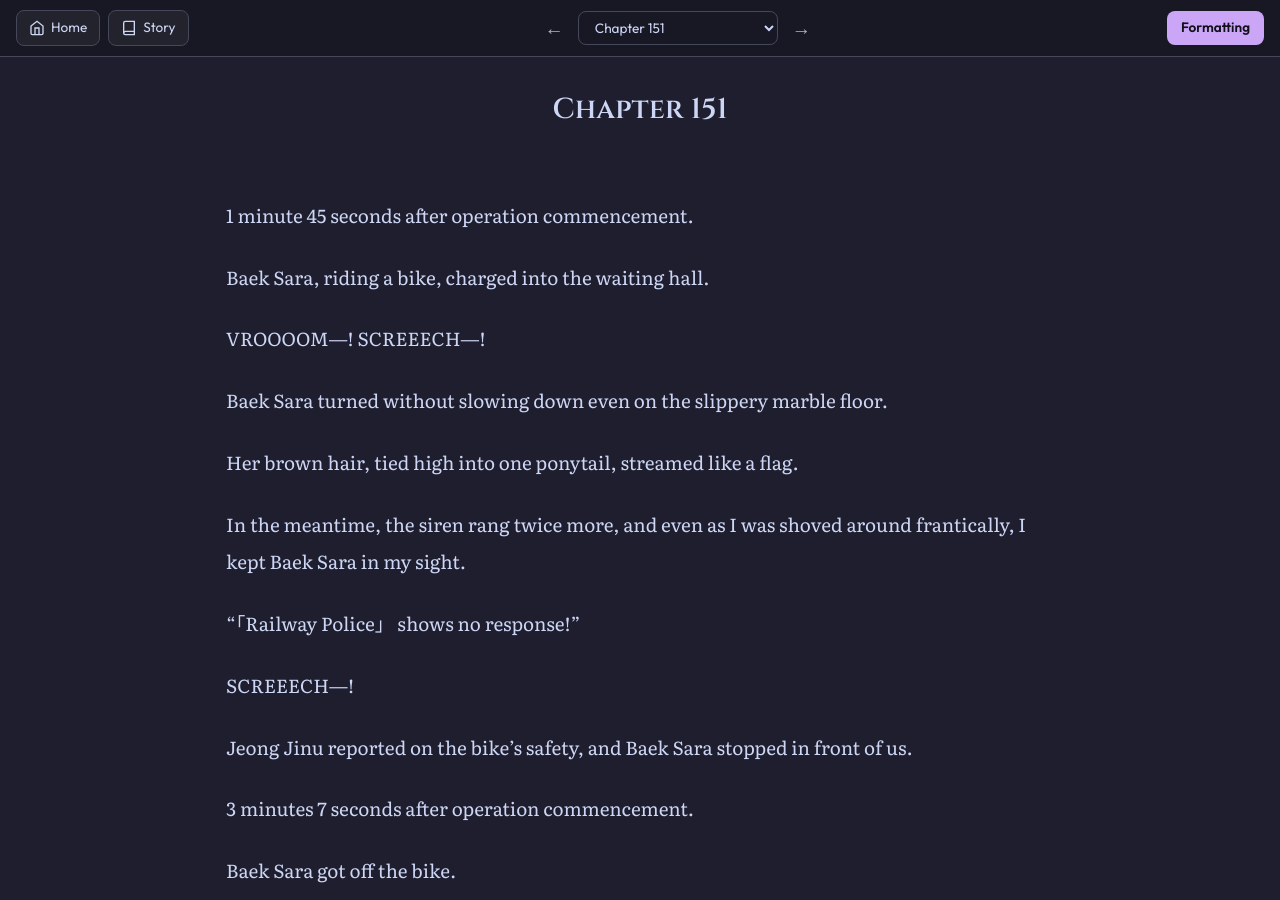
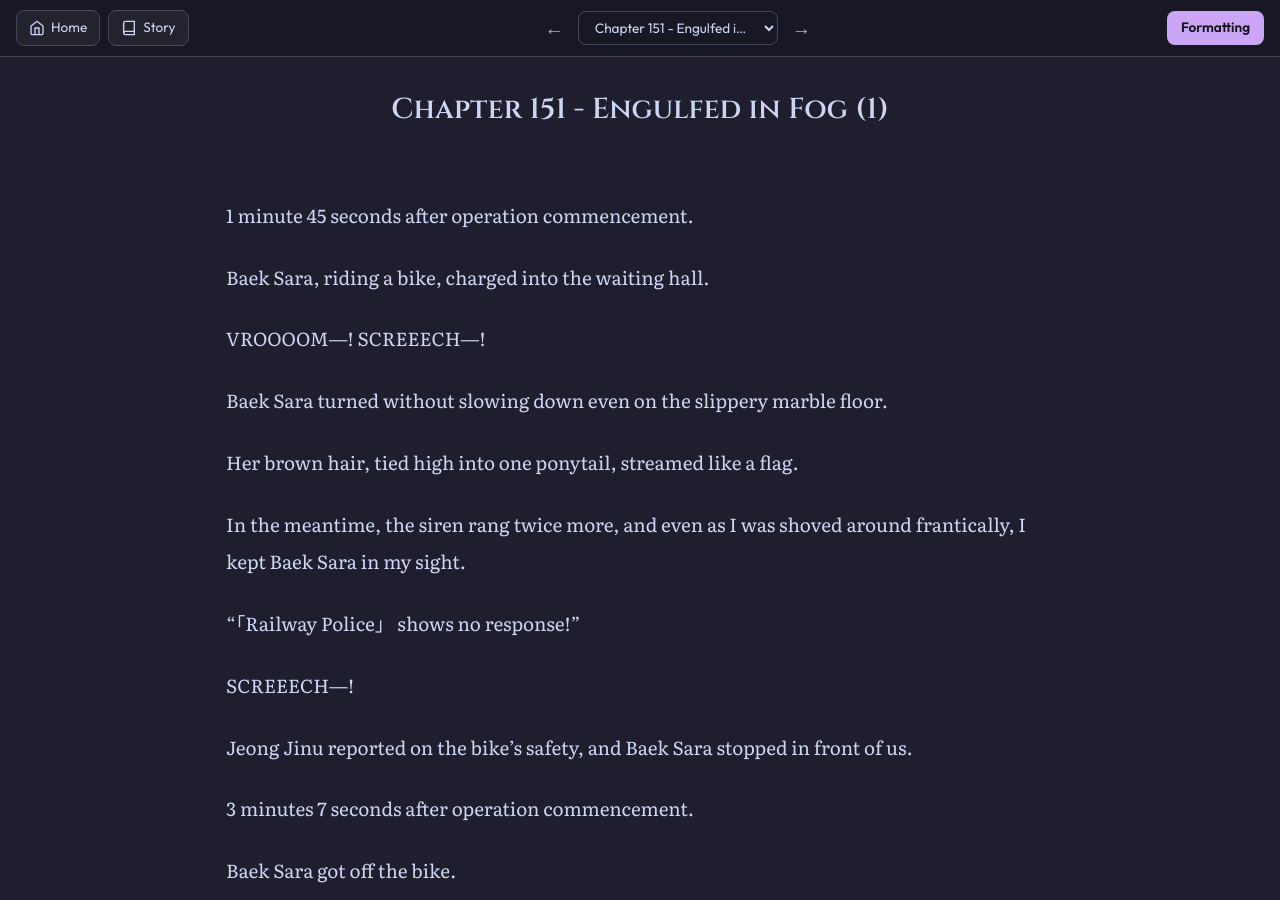
Before and after one commit to soleumn/soleumn.github.io, a Jekyll site: the page built from _chapters/esg/ch151.md, in a window 1280 px wide and 900 px high. Built offline with Jekyll 4.4.1, drawn with Linux system fonts in a browser that asks for light colours; comment, search, counter and statistics services are not loaded.

Commit message:
Update ch151.md

```diff
--- a/_chapters/esg/ch151.md
+++ b/_chapters/esg/ch151.md
@@ -1,5 +1,5 @@
 ---
-title: "Chapter 151"
+title: "Chapter 151 - Engulfed in Fog (1)"
 categories: esg
 capitulo: 151
 ---
```
